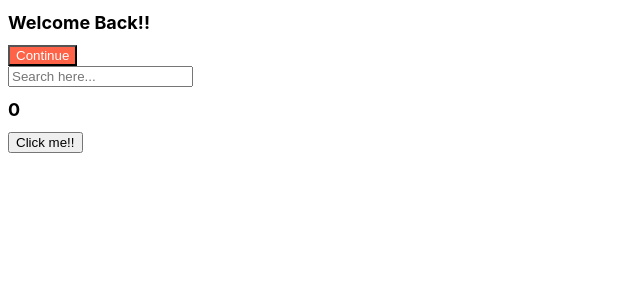
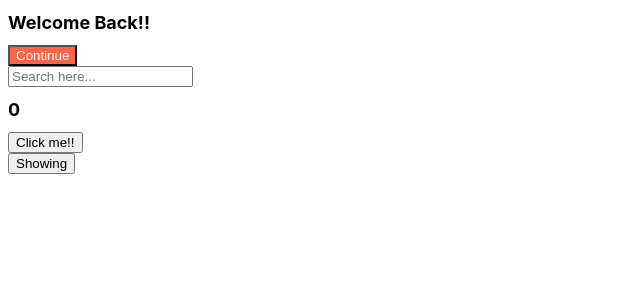
Before and after one commit to nikitoe/react-for-beginners, a React (Create React App) app: page / in a window 1280 px wide. Shown: the top 300 px of the page, without its empty margins (0-640 px from the left). Built offline with nearby package versions, Linux system fonts and the light colour scheme.

Commit message:
#Cleanup

```diff
--- a/src/App.js
+++ b/src/App.js
@@ -2,14 +2,28 @@
 import Button from "./Button";
 import {useState, useEffect} from "react";
 
+function Hello () {
+  useEffect(() => {
+    console.log("created :)");
+
+    // 'Cleanup Function'이라고 하고, 해당 component가 destroy될 때 뭔가 할 수 있도록 해줌
+    return () => console.log("destroyed :(")
+
+  }, []);
+  return <h1>Hello</h1>
+};
+
 function App() {
   const [counter, setValue] = useState(0);
   const [keyword, setKeyword] = useState("");
+  const [showing, setShowing] = useState(false);
 
-  const onClick = () => setValue((prev)=>prev + 1);
+  const onClickCounter = () => setValue((prev)=>prev + 1);
   const onChange = (event) => setKeyword(event.target.value);
+  const onClickShowing = () => setShowing((prev) => !prev);
 
-  // useEffect는 한 번만 호출 시킨다.
+  // useEffect는 코드를 언제 실행할지 선택하는것이다.
+  // dependency가 비어 있으므로 한번만 호출, 다음 부터는 호출 하지 않음
   useEffect(() => {
     console.log("I run only once.")
   }, []);
@@ -19,6 +33,7 @@
     console.log("i run when 'keyword' changes")
   }, [keyword]);
 
+  // 'counter'가 변화할 때 코드를 실행할 거라고 react.js에게 알려주는 것
   useEffect(() => {
     console.log("i run when 'counter' changes")
   },[counter]);
@@ -36,7 +51,11 @@
       <div>
         <input value={keyword} onChange={onChange} type="text" placeholder="Search here..."/>
         <h1 className={styles.title}>{counter}</h1>
-        <button onClick={onClick}>Click me!!</button>
+        <button onClick={onClickCounter}>Click me!!</button>
+      </div>
+      <div>
+        {showing ? <Hello /> : null}
+        <button onClick={onClickShowing}>{showing ? "Hide" : "Showing"}</button>
       </div>
     </div>
   );
```
